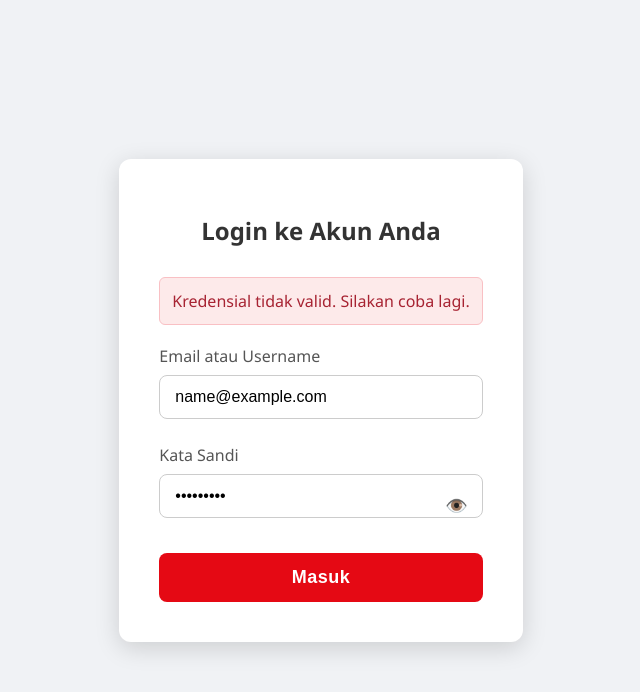
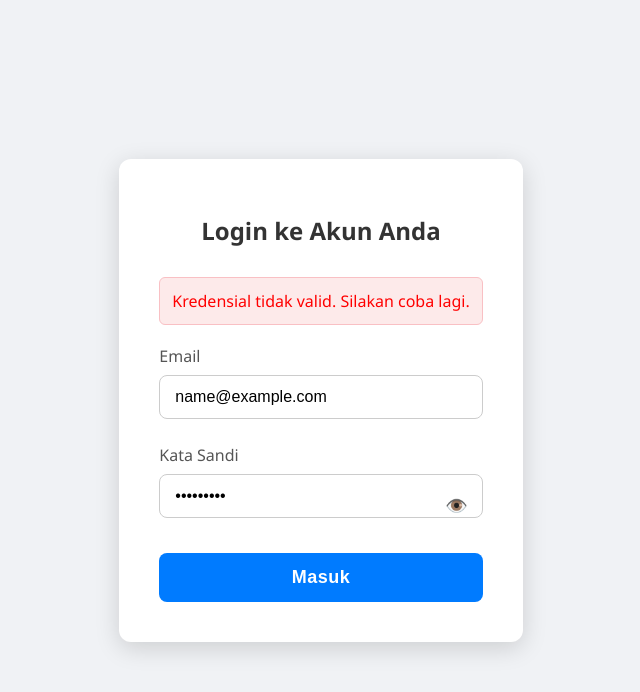
Before and after one commit to JuliantoLauw/TARCinema, a plain HTML site: page login.html in a window 1280 px wide. Both pictures are taken after typing "name@example.com", "Sample123" into the empty fields and a click on the button "Masuk". Shown: the whole page, without its empty margins (319-959 px from the left). Drawn offline with nearby package versions, Linux system fonts and the light colour scheme.

Commit message:
login feature

```diff
--- a/css/login.css
+++ b/css/login.css
@@ -57,8 +57,8 @@ body {
 }
 
 .input-group input:focus {
-    border-color: #e50914;
-    box-shadow: 0 0 8px rgba(229, 9, 20, 0.3);
+    border-color: #007bff;
+    box-shadow: 0 0 8px rgba(0, 123, 255, 0.3);
     outline: none;
 }
 
@@ -68,7 +68,7 @@ body {
     padding: 14px;
     border: none;
     border-radius: 8px;
-    background-color: #e50914;
+    background-color: #007bff;
     color: white;
     font-size: 18px;
     font-weight: bold;
@@ -79,7 +79,7 @@ body {
 }
 
 .btn-primary:hover {
-    background-color: #b80711;
+    background-color: #007bff;
 }
 
 
@@ -89,7 +89,7 @@ body {
 
 .error-message {
     background-color: #fdeaea;
-    color: #a72332;
+    color: #ff0000;
     padding: 12px;
     border: 1px solid #f9c0c4;
     border-radius: 6px;
--- a/login.html
+++ b/login.html
@@ -22,8 +22,8 @@
                 </div>
 
                 <div class="input-group">
-                    <label for="login-email">Email atau Username</label>
-                    <input type="text" id="login-email" placeholder="Alamat email atau username" required>
+                    <label for="login-email">Email</label>
+                    <input type="text" id="login-email" placeholder="Alamat email" required>
                 </div>
 
                 <div class="input-group">
```
